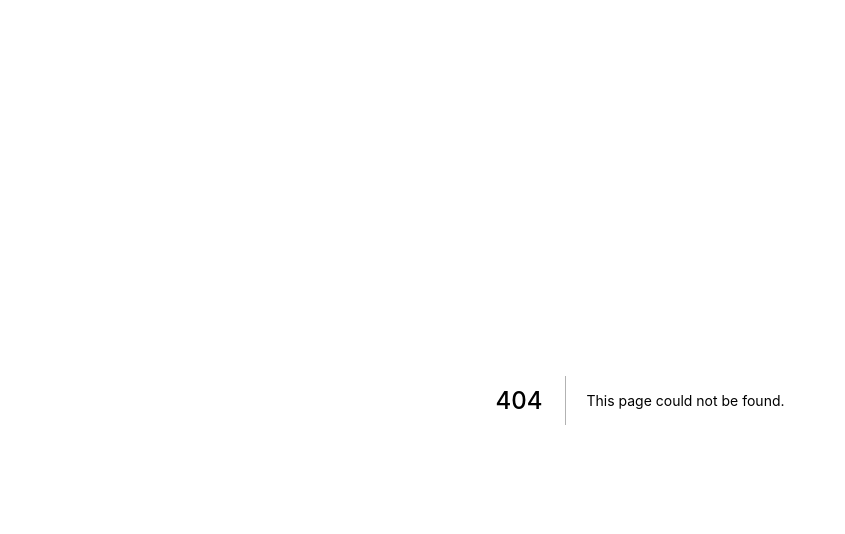
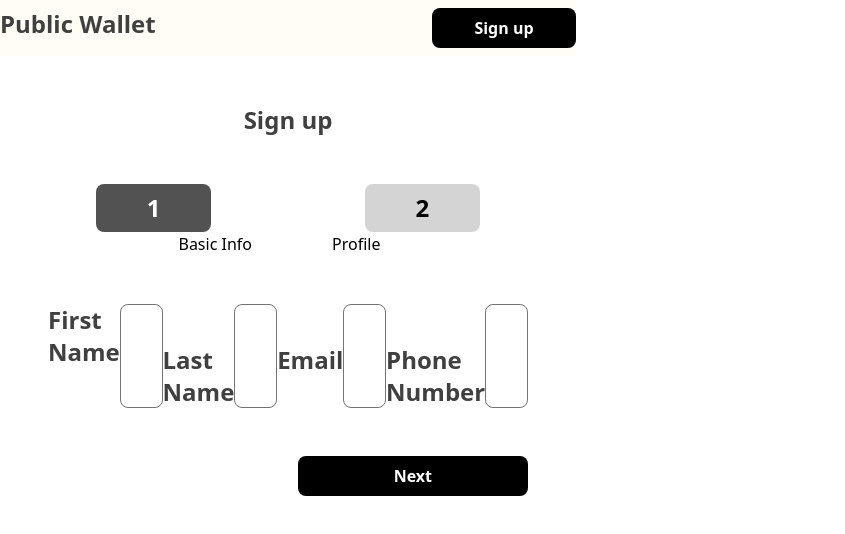
Before and after one commit to turcottep/cryptus, a Next.js app in the folder cryptus-app/: page /signuppage in a window 1280 px wide. Before the commit this address had no page. Shown: the top 534 px of the page, without its empty margins (0-845 px from the left). Built offline with nearby package versions, Linux system fonts and the light colour scheme; no server answers.

Commit message:
Added signup page

```diff
--- /dev/null
+++ b/cryptus-app/pages/signuppage.tsx
@@ -0,0 +1,241 @@
+import { useRouter } from "next/router";
+import React from "react";
+import { useState } from "react";
+import PhoneNavbar from "../components/PhoneNavbar";
+
+export default function post(props) {
+  const router = useRouter();
+  console.log(router, "routes");
+  const [page, setPage] = useState(1);
+
+  function NextPage() {
+    if (page === 2) return;
+    setPage((page) => page + 1);
+  }
+
+  function PrevPage() {
+    if (page === 1) return;
+    setPage((page) => page - 1);
+  }
+
+  return (
+    <div className="bg-instagram">
+      <main className="xl:max-w-xl">
+        <div className="flex flex-col">
+          <PhoneNavbar />
+          <div className="flex flex-col items-center">
+            <h2 className="toggleColour mt-12 text-gray-700 no-underline hover:no-underline font-bold text-3xl lg:text-2xl">
+              Sign up
+            </h2>
+            <div className="w-full">
+              {page === 1 && (
+                <div className="grid grid-cols-2">
+                  <div className="col-start-1 col-span-1">
+                    <button className="float-left ml-24 mt-12 text-2xl text-center bg-gray-600 text-white font-bold rounded-lg w-1/4 lg:w-2/5 py-2">
+                      1
+                    </button>
+                  </div>
+                  <div className="col-start-2 col-span-1">
+                    <button className="float-right mr-24 mt-12 text-2xl text-center bg-gray-300 text-black font-bold rounded-lg w-1/4 lg:w-2/5 py-2">
+                      2
+                    </button>
+                  </div>
+                </div>
+              )}
+              {page === 2 && (<div className="grid grid-cols-2">
+                  <div className="col-start-1 col-span-1">
+                    <button className="float-left ml-24 mt-12 text-2xl text-center bg-gray-300 text-black font-bold rounded-lg w-1/4 lg:w-2/5 py-2">
+                      1
+                    </button>
+                  </div>
+                  <div className="col-start-2 col-span-1">
+                    <button className="float-right mr-24 mt-12 text-2xl text-center bg-gray-600 text-white font-bold rounded-lg w-1/4 lg:w-2/5 py-2">
+                      2
+                    </button>
+                  </div>
+                </div>
+              )}
+            </div>
+            <div className="grid grid-cols-2">
+              <div className="col-start-1 col-span-1 mr-9">
+                Basic Info
+              </div>
+              <div className="col-start-2 col-span-1 ml-11">
+                Profile
+              </div>
+            </div>
+            <div className="w-full">
+              {page === 1 && <PageOne />}
+              {page === 2 && <PageTwo />}
+            </div>
+            <div className="w-full ">
+              {page === 1 && (
+                <button
+                  onClick={NextPage}
+                  className="float-right mt-12 mr-12 md:px-4 2xl:text-xl text-center whitespace-nowrap bg-black text-white font-bold rounded-lg w-1/3 lg:w-2/5 px-2 py-2"
+                >
+                  Next
+                </button>
+              )}
+              {page === 2 && (
+                <div className="grid grid-cols-2">
+                  <div className="col-start-1 col-span-1">
+                    <button
+                      onClick={PrevPage}
+                      className="float-left ml-12 mt-12 md:px-4 2xl:text-xl text-center whitespace-nowrap bg-black text-white font-bold rounded-lg w-1/2 lg:w-2/5 px-2 py-2"
+                    >
+                      Back
+                    </button>
+                  </div>
+                  <div className="col-start-2 col-span-1">
+                    <button
+                      type="submit"
+                      className="submit float-right mr-12 mt-12 md:px-4 2xl:text-xl text-center whitespace-nowrap bg-black text-white font-bold rounded-lg w-1/2 lg:w-2/5 px-2 py-2"
+                    >
+                      Sign up
+                    </button>
+                  </div>
+                </div>
+              )}
+            </div>
+          </div>
+        </div>
+      </main>
+    </div>
+  );
+}
+
+function PageOne() {
+  return (
+    <div className="flex flex-col mt-12">
+      <form
+        id="form"
+        className="form w-full"
+        //   onSubmit={this.handleSubmit}
+      >
+        <div className="flex xl:text-xl flex-col lg:flex-row mx-12 ">
+          <label
+            className="toggleColour text-gray-700 no-underline hover:no-underline font-bold text-xl lg:text-2xl text-left"
+            htmlFor="firstname"
+          >
+            First Name
+          </label>
+          <input
+            type="firstname"
+            className="w-full bg-white lg:text-left rounded-lg px-2 py-2 border border-gray-500 "
+            name="entry.217945379"
+            id="firstname"
+            //   value={this.state.value}
+            //   onChange={this.handleChange}
+            required
+          />
+          <label
+            className="toggleColour mt-10 text-gray-700 no-underline hover:no-underline font-bold text-xl lg:text-2xl text-left"
+            htmlFor="lastname"
+          >
+            Last Name
+          </label>
+          <input
+            type="lastname"
+            className="w-full bg-white lg:text-left rounded-lg px-2 py-2 border border-gray-500 "
+            name="entry.217945379"
+            id="lastname"
+            //   value={this.state.value}
+            //   onChange={this.handleChange}
+            required
+          />
+          <label
+            className="toggleColour mt-10 text-gray-700 no-underline hover:no-underline font-bold text-xl lg:text-2xl"
+            htmlFor="email"
+          >
+            Email
+          </label>
+          <input
+            type="email"
+            className="w-full bg-white lg:text-left rounded-lg px-2 py-2 border border-gray-500 "
+            name="entry.217945379"
+            id="email"
+            //   value={this.state.value}
+            //   onChange={this.handleChange}
+            required
+          />
+          <label
+            className="toggleColour mt-10 text-gray-700 no-underline hover:no-underline font-bold text-xl lg:text-2xl"
+            htmlFor="phonenumber"
+          >
+            Phone Number
+          </label>
+          <input
+            type="phonenumber"
+            className="w-full bg-white lg:text-left rounded-lg px-2 py-2 border border-gray-500 "
+            name="entry.217945379"
+            id="phonenumber"
+            //   value={this.state.value}
+            //   onChange={this.handleChange}
+            required
+          />
+        </div>
+      </form>
+    </div>
+  );
+}
+
+function PageTwo() {
+  return (
+    <div className="flex flex-col mt-12">
+      <form
+        id="form"
+        className="form w-full"
+        //   onSubmit={this.handleSubmit}
+      >
+        <div className="flex xl:text-xl flex-col lg:flex-row mx-12 ">
+          <label
+            className="toggleColour text-gray-700 no-underline hover:no-underline font-bold text-xl lg:text-2xl text-left"
+            htmlFor="username"
+          >
+            Username
+          </label>
+          <input
+            type="username"
+            className="w-full bg-white lg:text-left rounded-lg px-2 py-2 border border-gray-500 "
+            name="entry.217945379"
+            id="username"
+            //   value={this.state.value}
+            //   onChange={this.handleChange}
+            required
+          />
+          <label
+            className="toggleColour mt-10 text-gray-700 no-underline hover:no-underline font-bold text-xl lg:text-2xl text-left"
+            htmlFor="password"
+          >
+            Password
+          </label>
+          <input
+            type="password"
+            className="w-full bg-white lg:text-left rounded-lg px-2 py-2 border border-gray-500 "
+            name="entry.217945379"
+            id="password"
+            //   value={this.state.value}
+            //   onChange={this.handleChange}
+            required
+          />
+          <label
+            className="toggleColour mt-10 text-gray-700 no-underline hover:no-underline font-bold text-xl lg:text-2xl"
+            htmlFor="confirmpassword"
+          >
+            Confirm Password
+          </label>
+          <input
+            type="confirmpassword"
+            className="w-full bg-white lg:text-left rounded-lg px-2 py-2 border border-gray-500 "
+            name="entry.217945379"
+            id="confirmpassword"
+            //   value={this.state.value}
+            //   onChange={this.handleChange}
+            required
+          />
+        </div>
+      </form>
+    </div>
+  );
+}
```
